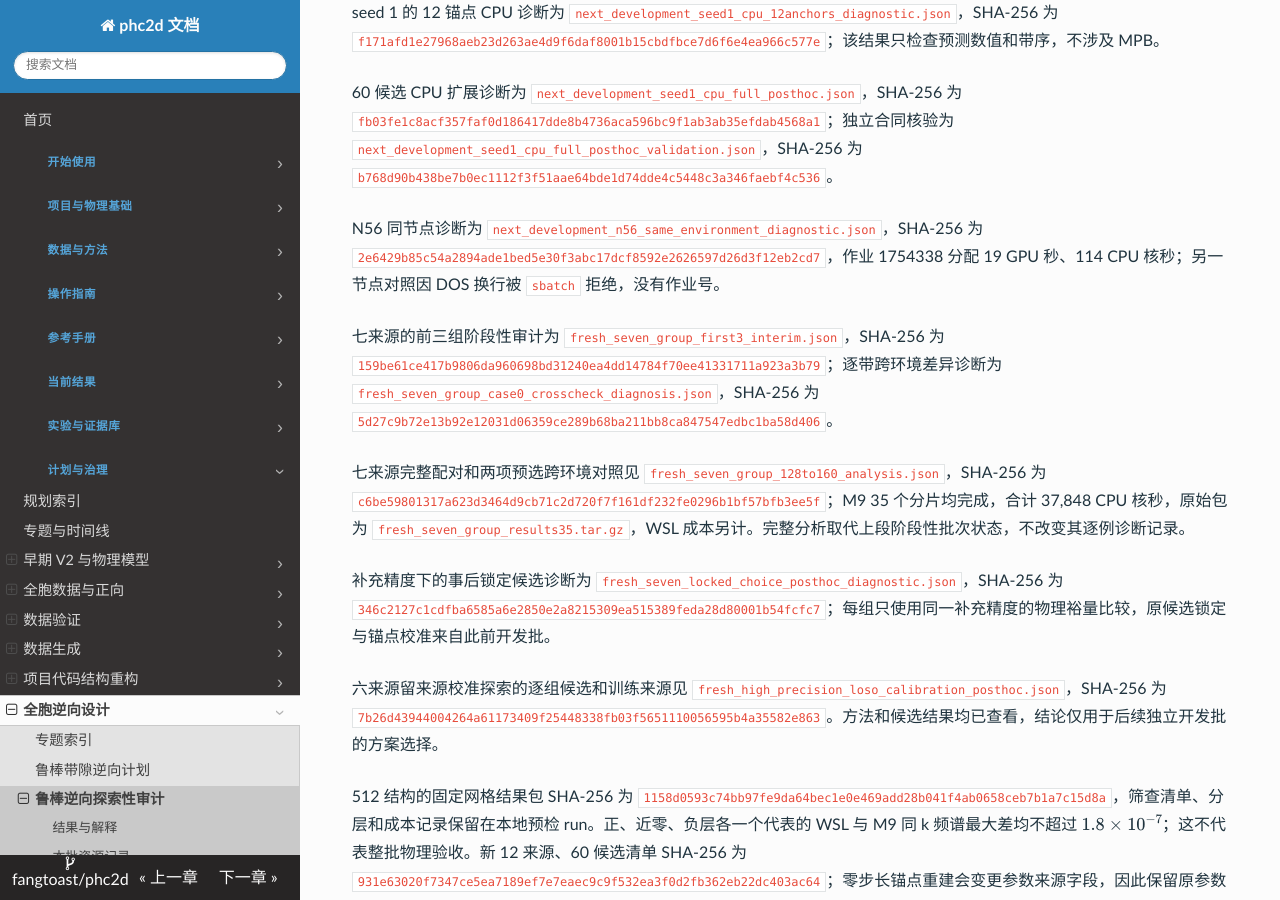
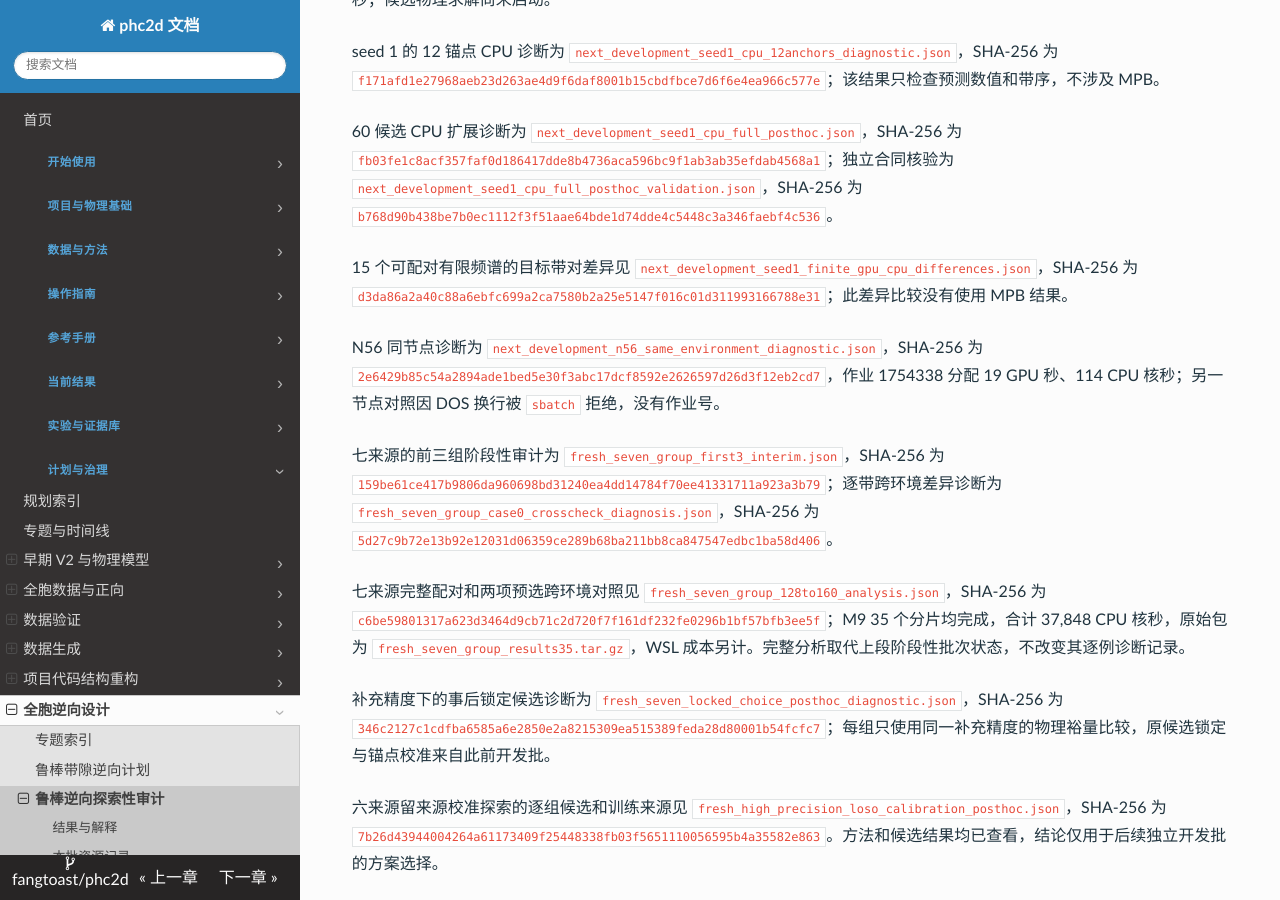
Before and after one commit to fangtoast/phc2d, an MkDocs documentation site: the page built from docs/results/inverse/鲁棒带隙逆向可用性审计.md, in a window 1280 px wide and 900 px high, scrolled down 9342 px. Built offline with MkDocs 1.6.1, drawn with Linux system fonts in a browser that asks for light colours; some of the changed text lies outside the part shown.

Commit message:
docs: quantify target-band GPU prediction discrepancy

```diff
--- a/docs/results/inverse/鲁棒带隙逆向可用性审计.md
+++ b/docs/results/inverse/鲁棒带隙逆向可用性审计.md
@@ -94,6 +94,7 @@ source_artifacts:
 | 上述异常的两例 CPU 诊断 | 同 checkpoint 与栅格下，本地 CPU 的两例 seed 1 输出均有限且无带序异常；其中原 N56 保留频谱的一例与 CPU 最大差约 0.272。相同两例 seed 0 和 seed 2 的 CPU–GPU 最大差分别约 $6.0\times10^{-8}$ 和 $1.6\times10^{-5}$ | 这是看过 GPU 异常后的选例。CPU 使用 PyTorch 2.12，N56 使用 2.7.1；N56 两个 seed 在不同节点，不能据此确定原因或用 CPU 结果替代已锁预测 |
 | seed 1 的 12 个锚点 CPU 诊断 | 相同 checkpoint 与三扰动栅格在本地 CPU 的 12/12 锚点均有限、无带序异常；原 N56 预测的 12/12 锚点不可评分 | 事后对全部锚点检查，三例原 GPU 保留的有限谱与 CPU 最大差分别约 0.207–0.272；该对照不能确定具体故障原因，亦不能替换原预测或说明物理精度 |
 | seed 1 的 60 候选 CPU 扩展诊断 | 同 checkpoint 的 60/60 候选在本地 CPU 输出有限且带序正常；逐候选重建扰动栅格、频谱与评分合同均通过 | 事后 CPU 诊断仅验证预测数值合同；预测与 MPB 的差异尚未检验，原 N56 盲预测及其失败状态不变 |
+| seed 1 有限 GPU 频谱的目标带对诊断 | 对 N56 保留有限频谱的 15 个异常候选逐例配对同结构 CPU 预测，各候选 B4–B5 在三扰动和 81 k 点上的最大频率差约为 0.088–0.171 | 剩余 45 例没有保存 GPU 频谱，无法作此比较；两种环境版本不同，不能由此确定故障组件。目标带对本身已出现大差异，不能只忽略其他带序异常后恢复评分 |
 | N56 同节点 CPU–GPU 事后诊断 | 在原 seed 1 所在节点、PyTorch 2.7.1 环境中，两例和两个 checkpoint 的 CPU 均有限且带序正常；GPU 对两个 checkpoint 均出现非有限值或严重带序异常 | 此诊断未复现原始异常的精确数值，却显示同环境设备结果存在严重差异；不能确定硬件、驱动或软件原因。另一节点的对照提交被调度器因脚本换行拒绝，未入队且未自动重提 |
 | 新批首个预选来源的漏检诊断 | 来源 131 锚点在 512 栅格、三偏移、96→128 下共同裕量为 0.01133，三个冻结 Global–Local seed 对该锚点的代理预测均为负 | 该锚点及阈值减小候选的 M9–WSL 频谱最大差约 $5.96\times10^{-8}$；单来源的有限精度诊断，全批漏检率和 P2 门尚未确定 |
 | 新批 60 候选完整物理审计 | 45/60 候选通过原数值门；12 个来源中仅 3 组的全部五候选通过。15 个未过门候选均有 96→128 空间分辨率不稳定，最多六层的自适应 k 加密均满足当前稳定条件 | 固定 512 栅格和三偏移的开发批；三个 seed 的完整分层排序均不可判定，P2 数值门未通过。两组事后 128→160 整组诊断另行开展 |
@@ -229,6 +230,8 @@ seed 1 的 12 锚点 CPU 诊断为 `next_development_seed1_cpu_12anchors_diagnos
 
 60 候选 CPU 扩展诊断为 `next_development_seed1_cpu_full_posthoc.json`，SHA-256 为 `fb03fe1c8acf357faf0d186417dde8b4736aca596bc9f1ab3ab35efdab4568a1`；独立合同核验为 `next_development_seed1_cpu_full_posthoc_validation.json`，SHA-256 为 `b768d90b438be7b0ec1112f3f51aae64bde1d74dde4c5448c3a346faebf4c536`。
 
+15 个可配对有限频谱的目标带对差异见 `next_development_seed1_finite_gpu_cpu_differences.json`，SHA-256 为 `d3da86a2a40c88a6ebfc699a2ca7580b2a25e5147f016c01d311993166788e31`；此差异比较没有使用 MPB 结果。
+
 N56 同节点诊断为 `next_development_n56_same_environment_diagnostic.json`，SHA-256 为 `2e6429b85c54a2894ade1bed5e30f3abc17dcf8592e2626597d26d3f12eb2cd7`，作业 1754338 分配 19 GPU 秒、114 CPU 核秒；另一节点对照因 DOS 换行被 `sbatch` 拒绝，没有作业号。
 
 七来源的前三组阶段性审计为 `fresh_seven_group_first3_interim.json`，SHA-256 为 `159be61ce417b9806da960698bd31240ea4dd14784f70ee41331711a923a3b79`；逐带跨环境差异诊断为 `fresh_seven_group_case0_crosscheck_diagnosis.json`，SHA-256 为 `5d27c9b72e13b92e12031d06359ce289b68ba211bb8ca847547edbc1ba58d406`。
```
